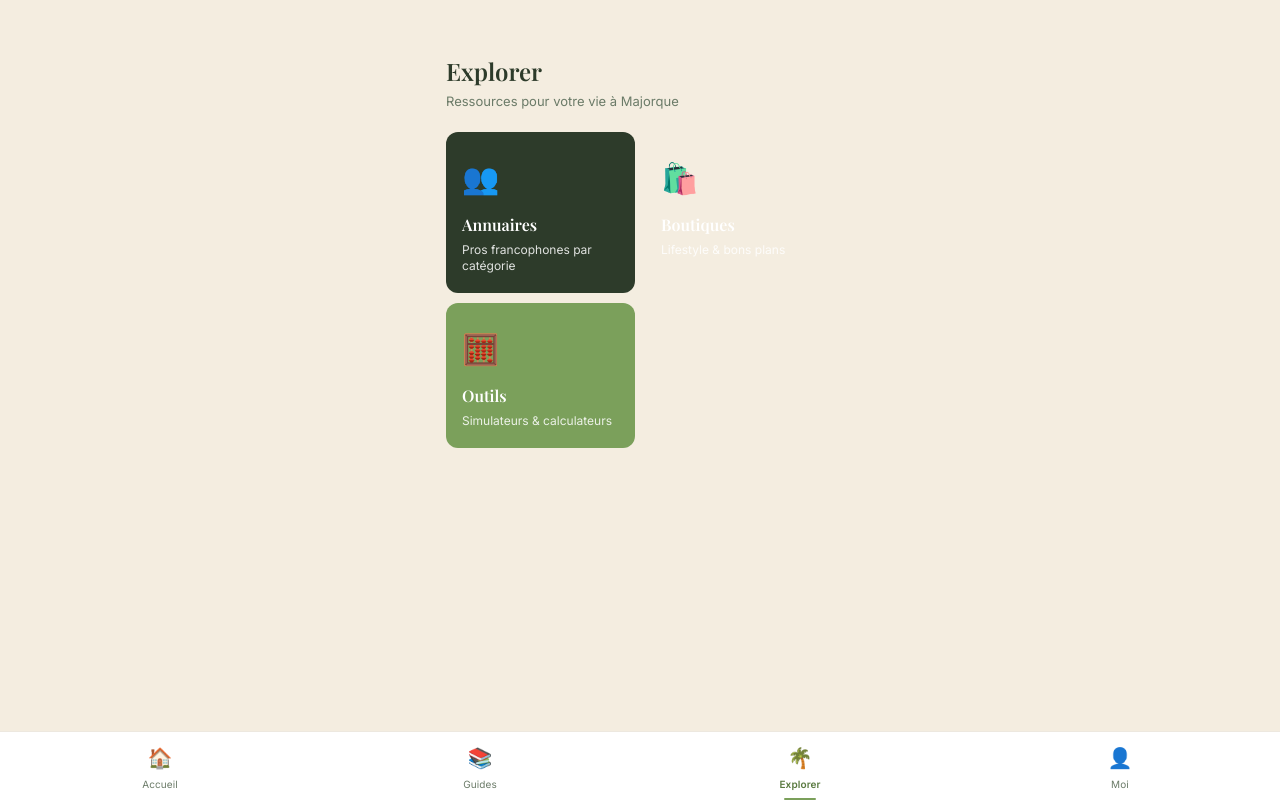
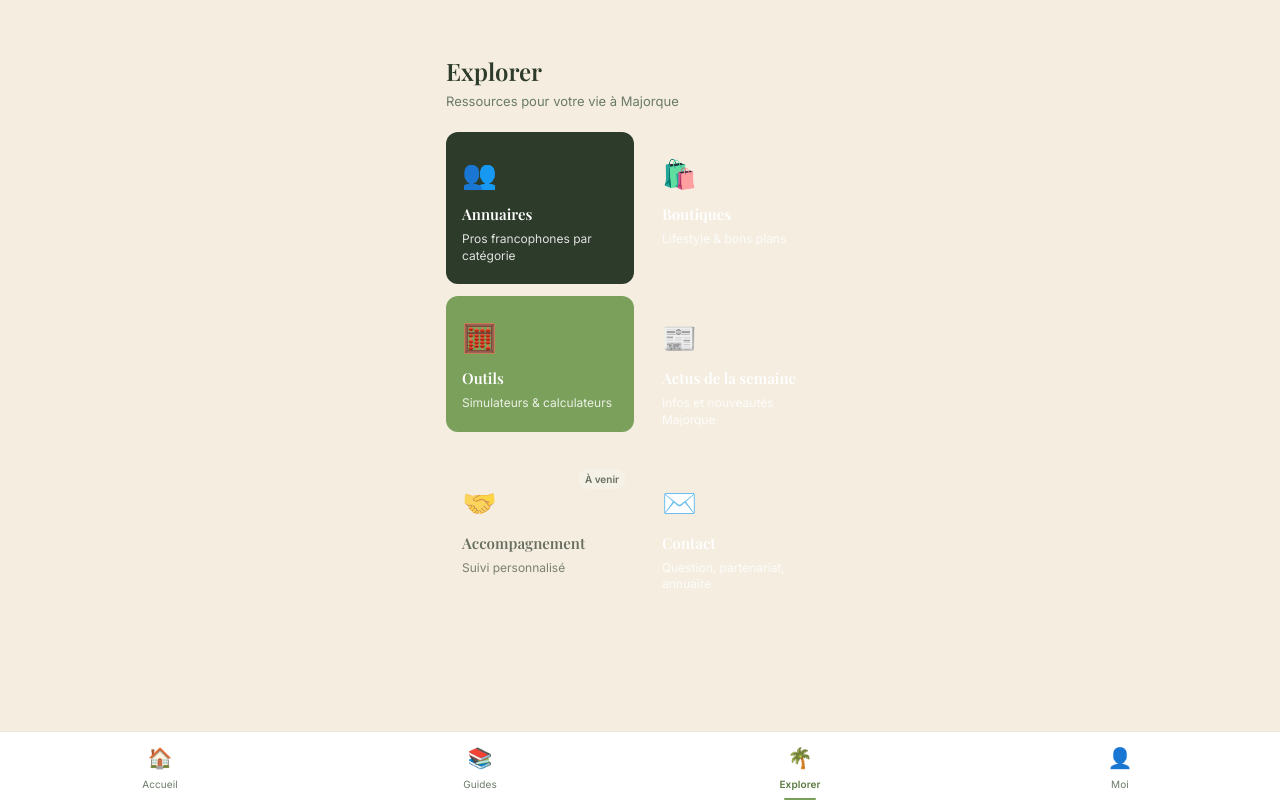
Before and after one commit to Vivreamajorque/vivre-a-majorque, a React (Vite) app: page /app/explorer in a window 1280 px wide. Built offline with nearby package versions, Linux system fonts and the light colour scheme; sample sign-in values are in the browser's storage; a web font is replaced by a local one.

Commit message:
feat: Explorer — 6 cartes (Actus, Accompagnement À venir, Contact) + page Contact avec motif + mailto

```diff
--- a/src/App.jsx
+++ b/src/App.jsx
@@ -12,6 +12,7 @@ import Boutiques from './pages/Boutiques'
 import Outils from './pages/Outils'
 import MonEspace from './pages/MonEspace'
 import CoutInstallation from './pages/CoutInstallation'
+import Contact from './pages/Contact'
 import BudgetSimulator from './pages/BudgetSimulator'
 
 function AppShell() {
@@ -25,6 +26,7 @@ function AppShell() {
         <Route path="app/explorer/annuaire" element={<Annuaire />} />
         <Route path="app/explorer/boutiques" element={<Boutiques />} />
         <Route path="app/explorer/outils" element={<Outils />} />
+        <Route path="app/explorer/contact" element={<Contact />} />
         <Route path="app/moi" element={<MonEspace />} />
         <Route path="app/outils/cout" element={<CoutInstallation />} />
         <Route path="app/outils/budget" element={<BudgetSimulator />} />
--- /dev/null
+++ b/src/pages/Contact.jsx
@@ -0,0 +1,178 @@
+import React, { useState } from 'react'
+import { useNavigate } from 'react-router-dom'
+
+const RAISONS = [
+  { id: 'question', label: '❓ J\'ai une question' },
+  { id: 'partenaire', label: '🤝 Devenir partenaire / presse' },
+  { id: 'annuaire', label: '📋 Être dans l\'annuaire' },
+]
+
+export default function Contact() {
+  const navigate = useNavigate()
+  const [raison, setRaison] = useState('')
+  const [nom, setNom] = useState('')
+  const [email, setEmail] = useState('')
+  const [message, setMessage] = useState('')
+  const [sent, setSent] = useState(false)
+
+  const inputStyle = {
+    width: '100%',
+    padding: '10px 12px',
+    border: '1px solid var(--gris)',
+    borderRadius: 'var(--radius)',
+    fontSize: 14,
+    fontFamily: 'Inter, sans-serif',
+    background: '#fff',
+    color: 'var(--noir)',
+    outline: 'none',
+    boxSizing: 'border-box',
+    marginTop: 6,
+  }
+
+  const handleSend = () => {
+    if (!raison || !nom || !email || !message) return
+    const raisonLabel = RAISONS.find(r => r.id === raison)?.label || raison
+    const subject = encodeURIComponent(`[Vivre à Majorque] ${raisonLabel} — ${nom}`)
+    const body = encodeURIComponent(`Motif : ${raisonLabel}\nNom : ${nom}\nEmail : ${email}\n\n${message}`)
+    window.location.href = `mailto:amely.attias@gmail.com?subject=${subject}&body=${body}`
+    setSent(true)
+  }
+
+  const canSend = raison && nom.trim() && email.trim() && message.trim()
+
+  if (sent) {
+    return (
+      <div className="page">
+        <div className="page-header">
+          <button onClick={() => navigate('/app/explorer')} style={{
+            background: 'none', border: 'none', fontSize: 20, cursor: 'pointer',
+            color: 'var(--foret)', padding: 0, marginBottom: 8,
+            display: 'flex', alignItems: 'center', gap: 6,
+          }}>← <span style={{ fontSize: 13, fontFamily: 'Inter, sans-serif' }}>Explorer</span></button>
+        </div>
+        <div style={{
+          display: 'flex', flexDirection: 'column', alignItems: 'center',
+          justifyContent: 'center', padding: '48px 24px', textAlign: 'center', gap: 16,
+        }}>
+          <span style={{ fontSize: 48 }}>✉️</span>
+          <h2 style={{ fontFamily: 'var(--font-titre)', color: 'var(--foret)', fontSize: 22 }}>
+            Message prêt à envoyer
+          </h2>
+          <p style={{ fontSize: 14, color: 'var(--texte-sec)', lineHeight: 1.6 }}>
+            Votre application mail vient de s'ouvrir avec votre message pré-rempli. Il vous suffit d'appuyer sur Envoyer.
+          </p>
+          <button onClick={() => { setSent(false); setRaison(''); setNom(''); setEmail(''); setMessage('') }}
+            style={{
+              background: 'none', border: '1px solid var(--gris)', borderRadius: 'var(--radius)',
+              padding: '10px 20px', fontSize: 14, cursor: 'pointer', color: 'var(--texte-sec)',
+            }}>
+            Nouveau message
+          </button>
+        </div>
+      </div>
+    )
+  }
+
+  return (
+    <div className="page">
+      <div className="page-header">
+        <button onClick={() => navigate('/app/explorer')} style={{
+          background: 'none', border: 'none', fontSize: 20, cursor: 'pointer',
+          color: 'var(--foret)', padding: 0, marginBottom: 8,
+          display: 'flex', alignItems: 'center', gap: 6,
+        }}>← <span style={{ fontSize: 13, fontFamily: 'Inter, sans-serif' }}>Explorer</span></button>
+        <h1 style={{ fontFamily: 'var(--font-titre)', fontSize: 24, color: 'var(--foret)', marginBottom: 4 }}>
+          Contact
+        </h1>
+        <p style={{ fontSize: 13, color: 'var(--texte-sec)', marginBottom: 16 }}>
+          Une question ? On vous répond sous 48h.
+        </p>
+      </div>
+
+      {/* Sélection raison */}
+      <div style={{ marginBottom: 20 }}>
+        <p style={{ fontSize: 13, fontWeight: 600, color: 'var(--foret)', marginBottom: 10 }}>
+          Quel est le motif de votre message ?
+        </p>
+        <div style={{ display: 'flex', flexDirection: 'column', gap: 8 }}>
+          {RAISONS.map(r => (
+            <button
+              key={r.id}
+              onClick={() => setRaison(r.id)}
+              style={{
+                padding: '12px 16px',
+                borderRadius: 'var(--radius)',
+                border: raison === r.id ? '2px solid var(--foret)' : '1px solid var(--gris)',
+                background: raison === r.id ? 'var(--foret)' : '#fff',
+                color: raison === r.id ? '#fff' : 'var(--noir)',
+                fontSize: 14,
+                fontFamily: 'Inter, sans-serif',
+                fontWeight: raison === r.id ? 600 : 400,
+                cursor: 'pointer',
+                textAlign: 'left',
+                transition: 'all 0.15s',
+              }}
+            >
+              {r.label}
+            </button>
+          ))}
+        </div>
+      </div>
+
+      {/* Champs */}
+      <div style={{ display: 'flex', flexDirection: 'column', gap: 14 }}>
+        <div>
+          <label style={{ fontSize: 13, fontWeight: 600, color: 'var(--foret)' }}>Votre nom</label>
+          <input
+            type="text"
+            placeholder="Marie Dupont"
+            value={nom}
+            onChange={e => setNom(e.target.value)}
+            style={inputStyle}
+          />
+        </div>
+        <div>
+          <label style={{ fontSize: 13, fontWeight: 600, color: 'var(--foret)' }}>Votre email</label>
+          <input
+            type="email"
+            placeholder="marie@exemple.com"
+            value={email}
+            onChange={e => setEmail(e.target.value)}
+            style={inputStyle}
+          />
+        </div>
+        <div>
+          <label style={{ fontSize: 13, fontWeight: 600, color: 'var(--foret)' }}>Votre message</label>
+          <textarea
+            placeholder="Décrivez votre demande…"
+            value={message}
+            onChange={e => setMessage(e.target.value)}
+            rows={5}
+            style={{ ...inputStyle, resize: 'vertical', lineHeight: 1.5 }}
+          />
+        </div>
+      </div>
+
+      <button
+        onClick={handleSend}
+        disabled={!canSend}
+        style={{
+          marginTop: 24,
+          width: '100%',
+          padding: '14px',
+          background: canSend ? 'var(--foret)' : 'var(--gris)',
+          color: canSend ? '#fff' : 'var(--texte-sec)',
+          border: 'none',
+          borderRadius: 'var(--radius)',
+          fontSize: 15,
+          fontWeight: 600,
+          fontFamily: 'Inter, sans-serif',
+          cursor: canSend ? 'pointer' : 'not-allowed',
+          transition: 'all 0.15s',
+        }}
+      >
+        Envoyer le message ✉️
+      </button>
+    </div>
+  )
+}
--- a/src/pages/Explorer.jsx
+++ b/src/pages/Explorer.jsx
@@ -1,5 +1,5 @@
 import React from 'react'
-import { Link } from 'react-router-dom'
+import { Link, useNavigate } from 'react-router-dom'
 
 const CARDS = [
   {
@@ -9,6 +9,7 @@ const CARDS = [
     desc: 'Pros francophones par catégorie',
     bg: 'var(--foret)',
     color: '#fff',
+    coming: false,
   },
   {
     to: '/app/explorer/boutiques',
@@ -17,6 +18,7 @@ const CARDS = [
     desc: 'Lifestyle & bons plans',
     bg: 'var(--terra)',
     color: '#fff',
+    coming: false,
   },
   {
     to: '/app/explorer/outils',
@@ -25,6 +27,34 @@ const CARDS = [
     desc: 'Simulateurs & calculateurs',
     bg: 'var(--vert)',
     color: '#fff',
+    coming: false,
+  },
+  {
+    to: '/app/home',
+    emoji: '📰',
+    title: 'Actus de la semaine',
+    desc: 'Infos et nouveautés Majorque',
+    bg: 'var(--gold)',
+    color: '#fff',
+    coming: false,
+  },
+  {
+    to: null,
+    emoji: '🤝',
+    title: 'Accompagnement',
+    desc: 'Suivi personnalisé',
+    bg: 'var(--lin)',
+    color: 'var(--foret)',
+    coming: true,
+  },
+  {
+    to: '/app/explorer/contact',
+    emoji: '✉️',
+    title: 'Contact',
+    desc: 'Question, partenariat, annuaire',
+    bg: 'var(--noir)',
+    color: '#fff',
+    coming: false,
   },
 ]
 
@@ -40,25 +70,48 @@ export default function Explorer() {
         </p>
       </div>
 
-      <div style={{ display: 'grid', gridTemplateColumns: '1fr 1fr', gap: 10 }}>
-        {CARDS.map(card => (
-          <Link key={card.to} to={card.to} style={{ textDecoration: 'none' }}>
+      <div style={{ display: 'grid', gridTemplateColumns: '1fr 1fr', gap: 12 }}>
+        {CARDS.map(card => {
+          const inner = (
             <div style={{
               background: card.bg,
               borderRadius: 'var(--radius)',
-              padding: '22px 16px 18px',
-              color: card.color,
-              minHeight: 130,
+              padding: '20px 16px',
               display: 'flex',
               flexDirection: 'column',
-              justifyContent: 'flex-end',
+              gap: 8,
+              position: 'relative',
+              minHeight: 110,
+              opacity: card.coming ? 0.7 : 1,
             }}>
-              <div style={{ fontSize: 30, marginBottom: 10 }}>{card.emoji}</div>
-              <div style={{ fontFamily: 'var(--font-titre)', fontSize: 16, fontWeight: 600 }}>{card.title}</div>
-              <div style={{ fontSize: 12, opacity: 0.85, marginTop: 4, lineHeight: 1.4 }}>{card.desc}</div>
+              {card.coming && (
+                <span style={{
+                  position: 'absolute', top: 8, right: 8,
+                  fontSize: 10, background: 'rgba(255,255,255,0.35)',
+                  color: card.color, padding: '2px 7px',
+                  borderRadius: 20, fontWeight: 700,
+                }}>À venir</span>
+              )}
+              <span style={{ fontSize: 28 }}>{card.emoji}</span>
+              <span style={{
+                fontFamily: 'var(--font-titre)', fontSize: 15,
+                color: card.color, fontWeight: 700, lineHeight: 1.2,
+              }}>{card.title}</span>
+              <span style={{ fontSize: 12, color: card.color, opacity: 0.85, lineHeight: 1.4 }}>
+                {card.desc}
+              </span>
             </div>
-          </Link>
-        ))}
+          )
+
+          if (card.coming || !card.to) {
+            return <div key={card.title} style={{ cursor: 'default' }}>{inner}</div>
+          }
+          return (
+            <Link key={card.title} to={card.to} style={{ textDecoration: 'none' }}>
+              {inner}
+            </Link>
+          )
+        })}
       </div>
     </div>
   )
```
Also changed, not shown: 4 other files (tests, documents, lock files or other folders).
